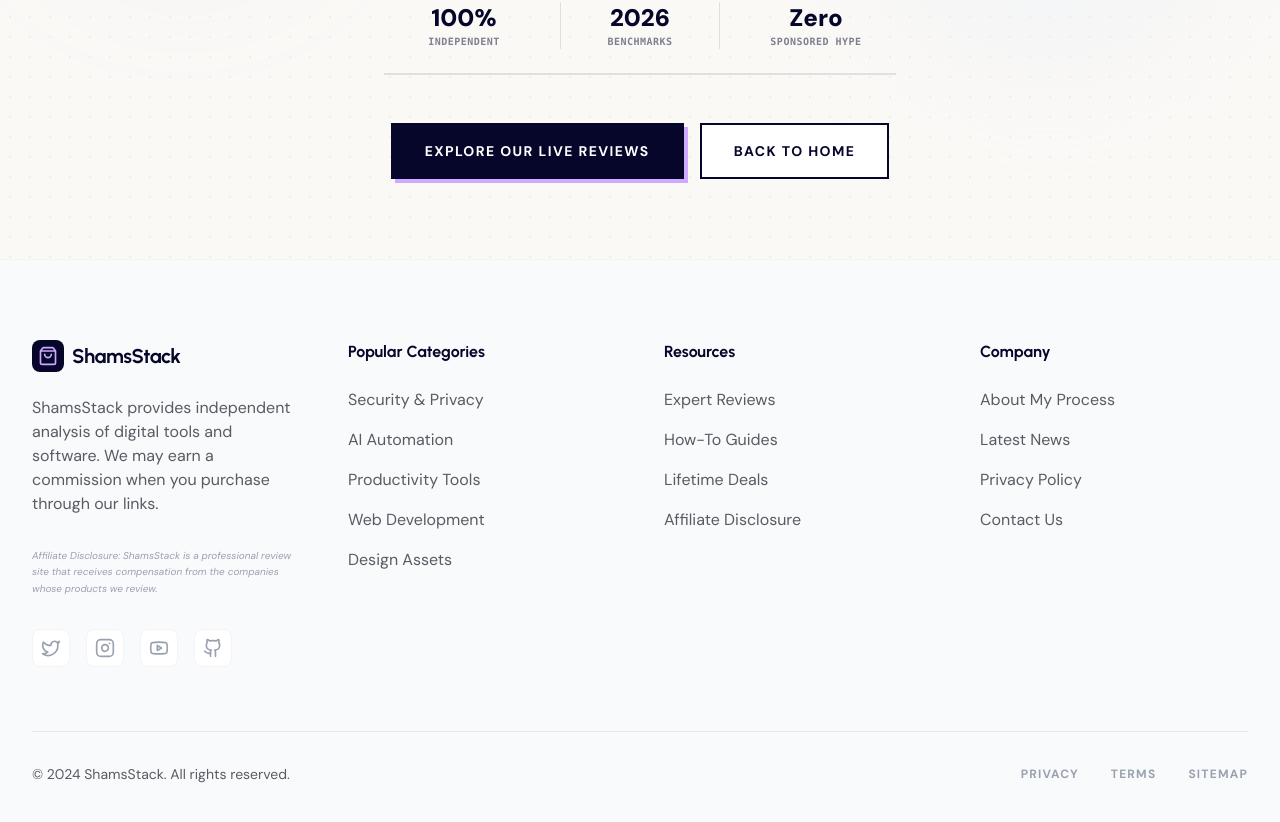
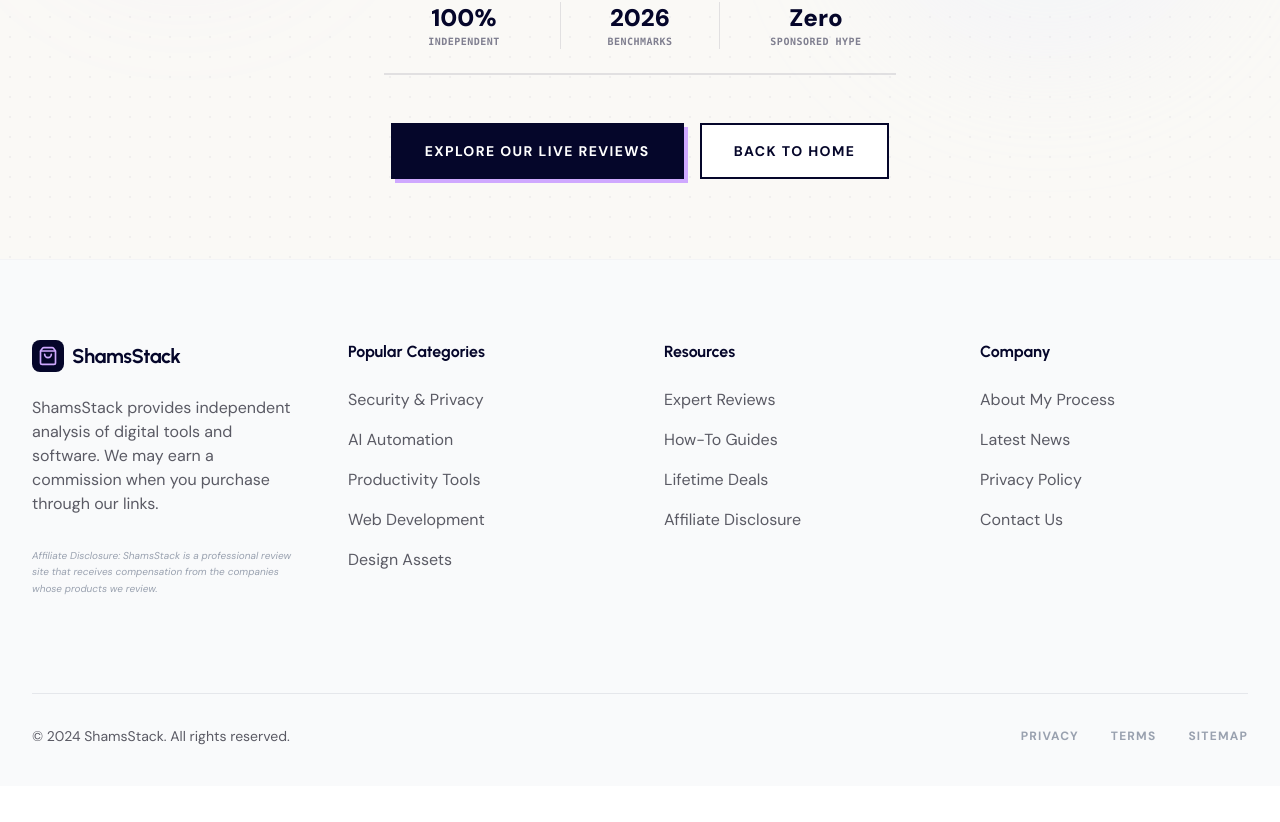
Before and after one commit to shamsjitu/SaaSReview, a React (Vite) app: page /upcoming in a window 1280 px wide. Shown: the part 513-1335 px from the top of the page. After the commit the page ends 1299 px from the top, so only its background shows below. Built offline with nearby package versions, Linux system fonts and the light colour scheme.

Commit message:
Add files via upload

```diff
--- a/src/components/Footer.tsx
+++ b/src/components/Footer.tsx
@@ -3,7 +3,7 @@
  * SPDX-License-Identifier: Apache-2.0
  */
 
-import { Github, Twitter, Instagram, Youtube, ShoppingBag } from 'lucide-react';
+import { ShoppingBag } from 'lucide-react';
 import { Link } from 'react-router-dom';
 
 export default function Footer() {
@@ -27,20 +27,6 @@
             <p className="text-[10px] text-gray-400 italic mb-8 max-w-xs leading-relaxed">
               Affiliate Disclosure: ShamsStack is a professional review site that receives compensation from the companies whose products we review.
             </p>
-            <div className="flex gap-4">
-              <a href="#" className="p-2 bg-white rounded-lg border border-gray-100 text-gray-400 hover:text-primary hover:border-primary transition-all">
-                <Twitter className="w-5 h-5" />
-              </a>
-              <a href="#" className="p-2 bg-white rounded-lg border border-gray-100 text-gray-400 hover:text-primary hover:border-primary transition-all">
-                <Instagram className="w-5 h-5" />
-              </a>
-              <a href="#" className="p-2 bg-white rounded-lg border border-gray-100 text-gray-400 hover:text-primary hover:border-primary transition-all">
-                <Youtube className="w-5 h-5" />
-              </a>
-              <a href="#" className="p-2 bg-white rounded-lg border border-gray-100 text-gray-400 hover:text-primary hover:border-primary transition-all">
-                <Github className="w-5 h-5" />
-              </a>
-            </div>
           </div>
 
           {/* Links */}
```
